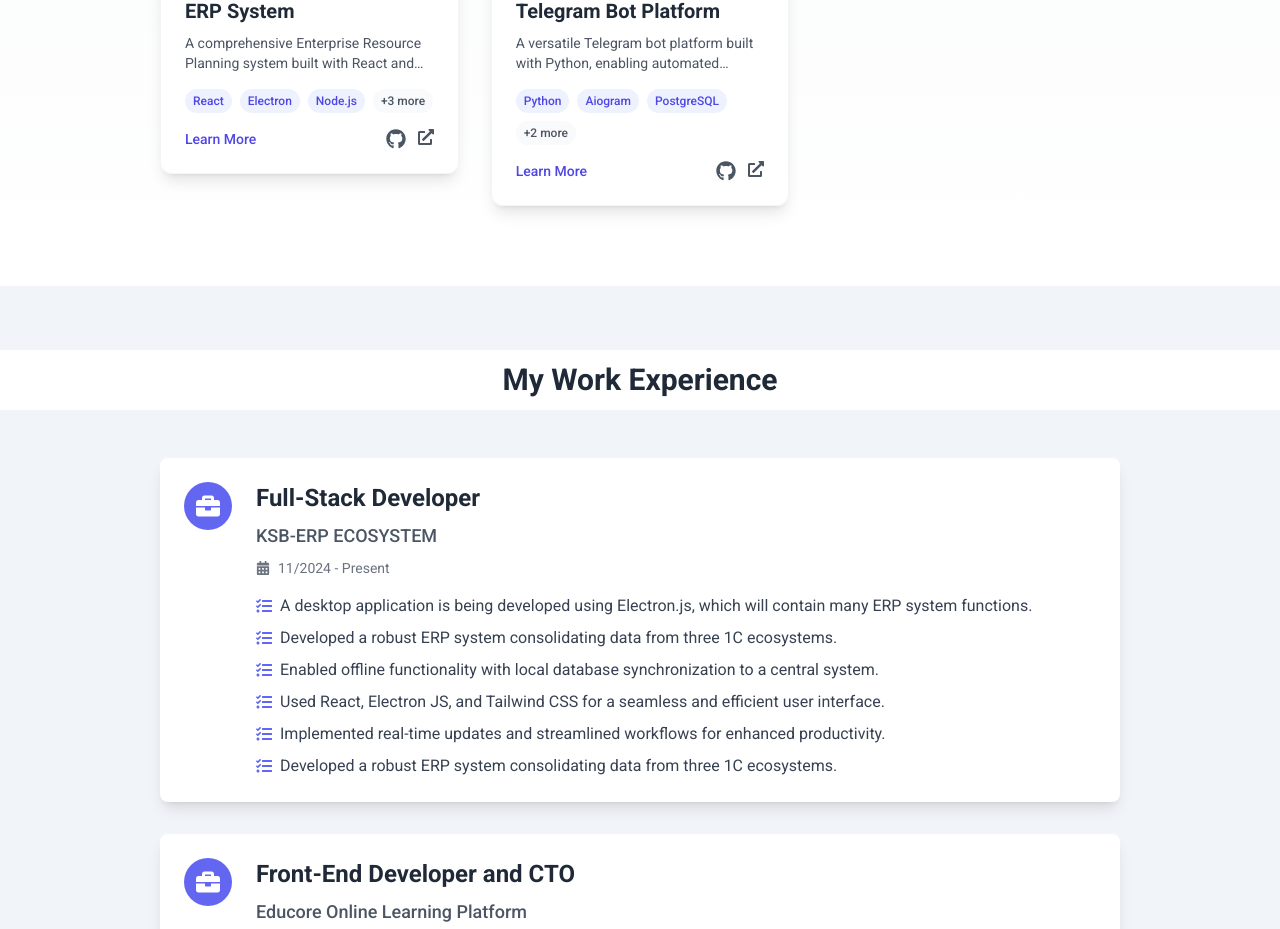
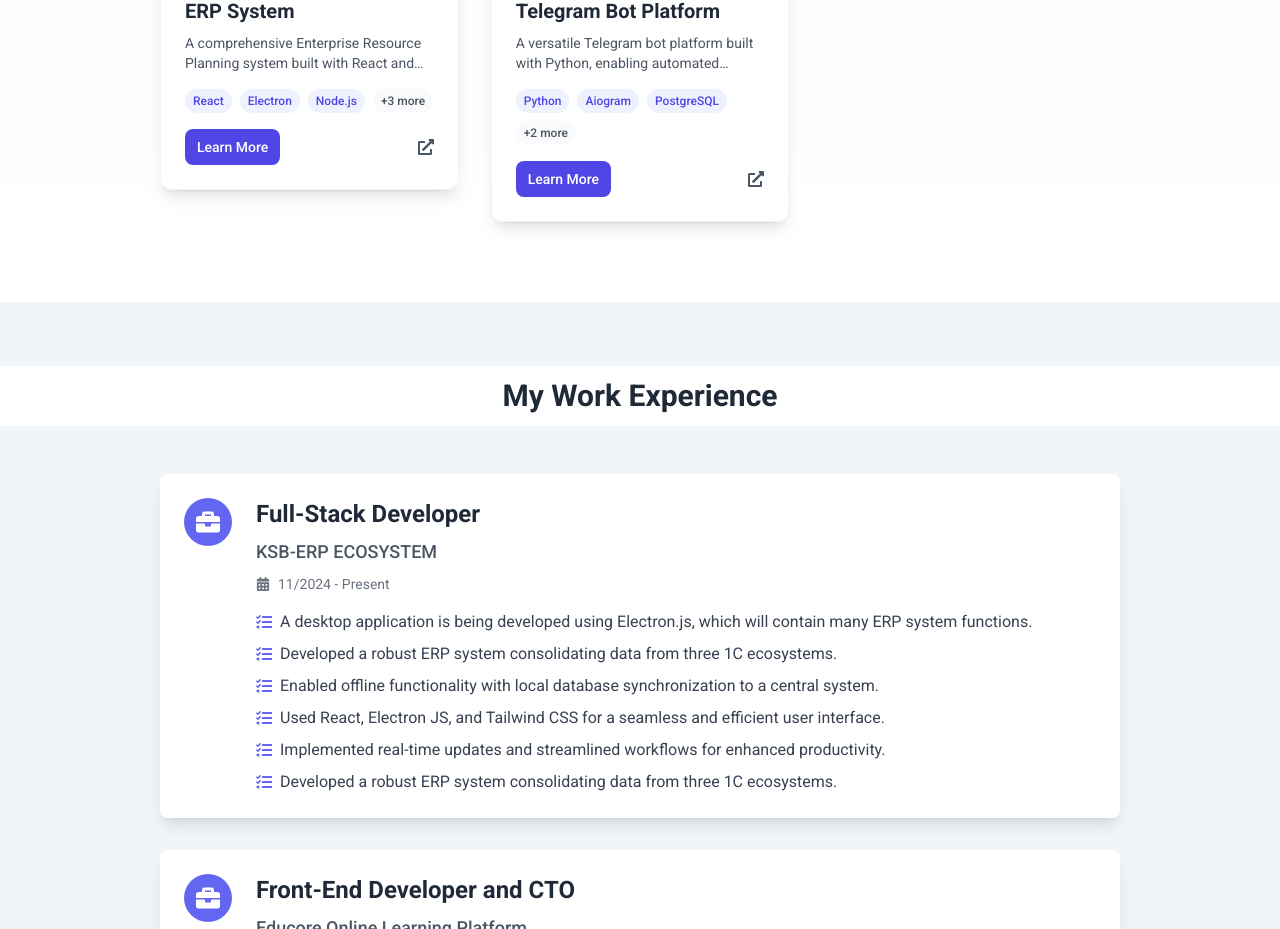
Before and after one commit to smuhammadaziz/portfolio, a React (Vite) app: page / in a window 1280 px wide. Shown: the part 3080-4009 px from the top of the page. Built offline with nearby package versions, Linux system fonts and the light colour scheme.

Commit message:
add: adding some changes for project.jsx file

```diff
--- a/src/components/projects/projects.jsx
+++ b/src/components/projects/projects.jsx
@@ -20,7 +20,9 @@ const ProjectModal = ({ isOpen, project, onClose }) => {
         exit={{ opacity: 0 }}
         className="fixed inset-0 z-[900] overflow-y-auto bg-black/60 backdrop-blur-sm"
         onClick={handleBackdropClick}>
-        <div className="min-h-screen w-full py-8 px-4 flex items-center justify-center" onClick={handleBackdropClick}>
+        <div
+          className="min-h-screen w-full py-8 px-4 flex items-center justify-center"
+          onClick={handleBackdropClick}>
           <motion.div
             initial={{ scale: 0.9, opacity: 0, y: 20 }}
             animate={{ scale: 1, opacity: 1, y: 0 }}
@@ -186,19 +188,10 @@ const ProjectCard = ({ project, onClick }) => {
           <div className="flex justify-between items-center">
             <button
               onClick={onClick}
-              className="text-indigo-600 font-medium text-sm hover:text-indigo-700 transition-colors">
+              className="text-white py-2 rounded-lg px-3 bg-indigo-600 font-medium text-sm hover:scale-105 ease transition-opacity duration-300 transform transition-transform">
               Learn More
             </button>
             <div className="flex gap-3">
-              {project.github && (
-                <a
-                  href={project.github}
-                  target="_blank"
-                  rel="noopener noreferrer"
-                  className="text-gray-600 hover:text-gray-900 transition-colors">
-                  <FaGithub className="w-5 h-5" />
-                </a>
-              )}
               {project.demo && (
                 <a
                   href={project.demo}
@@ -259,7 +252,7 @@ function ProjectsSection() {
       ],
       github: "https://github.com/yourusername/telegram-bot",
       demo: "https://t.me/your_bot_username",
-    }
+    },
   ];
 
   const handleOpenModal = (project) => {
```
